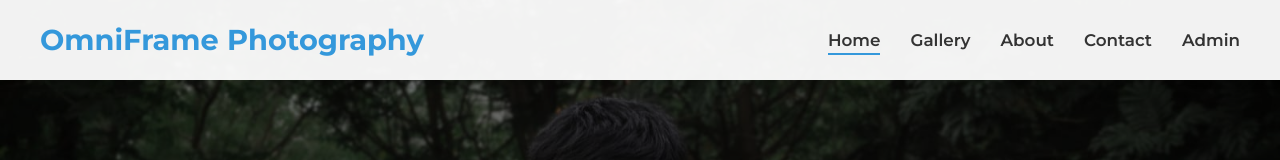
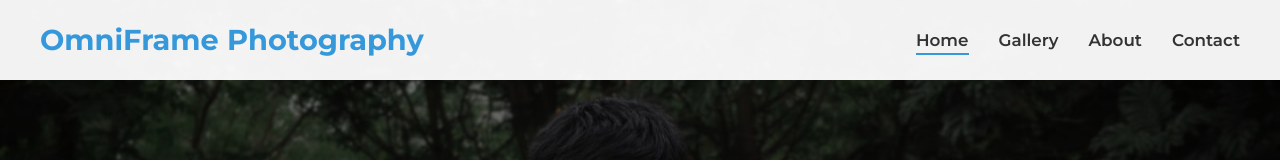
Before and after one commit to Akhilkanta05/-Omniframe-portfolio, a website: page index.html in a window 1280 px wide. Shown: the top 160 px of the page. Drawn offline with nearby package versions, Linux system fonts and the light colour scheme.

Commit message:
Update index.html

```diff
--- a/index.html
+++ b/index.html
@@ -18,7 +18,7 @@
                 <li><a href="#about">About</a></li>
                 <li><a href="#contact">Contact</a></li>
                 <!-- Optional: Link to your admin page (for development/testing) -->
-                <li><a href="public/admin.html" target="_blank">Admin</a></li>
+
             </ul>
             <button class="nav-toggle" aria-label="Toggle navigation">
                 <span></span>
```
